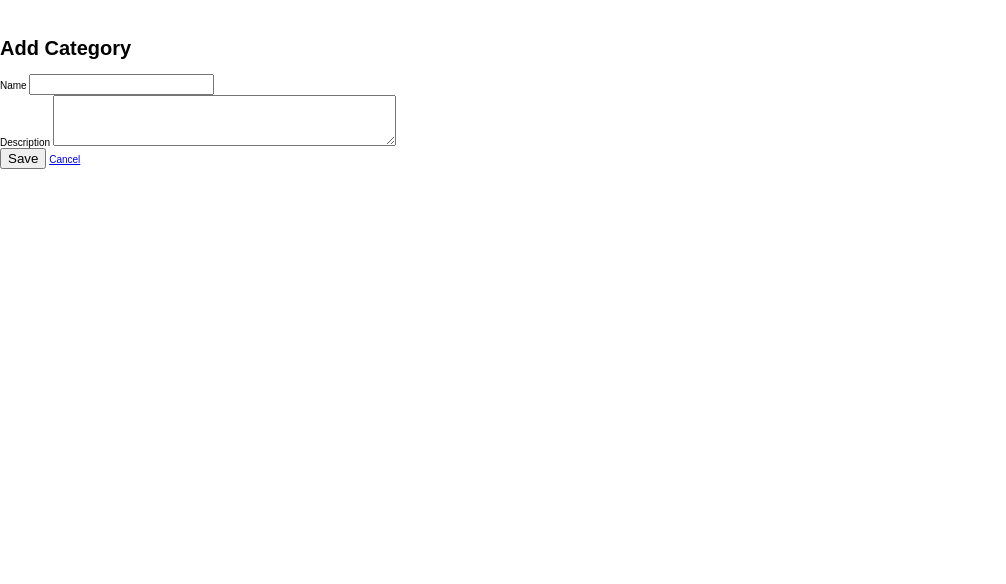
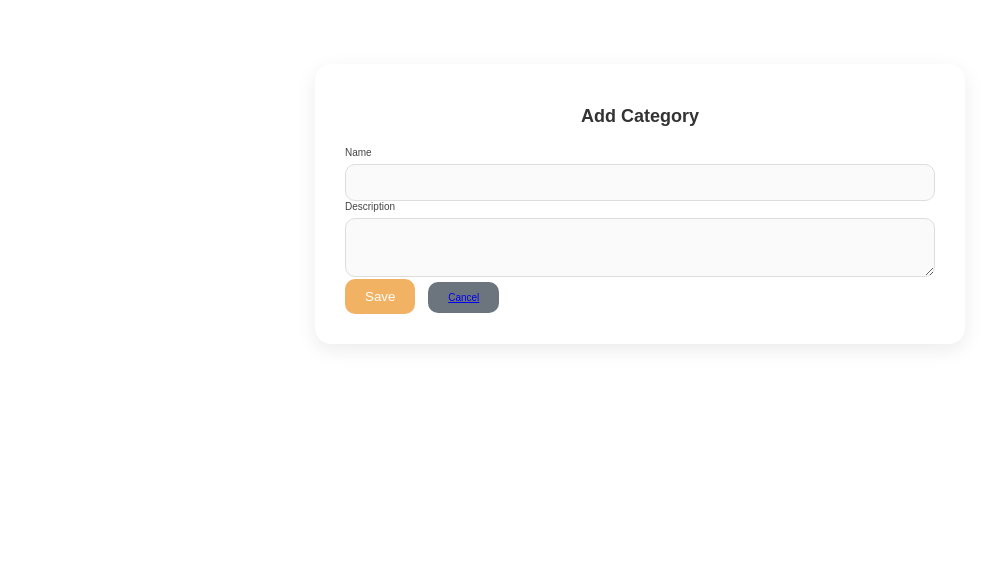
Before and after one commit to MarcoPhilip/sam-arize, a Django app: page /categories/add/ in a window 1280 px wide. Shown: the part 92-676 px from the top of the page, without its empty margins (0-1006 px from the left). Run offline with Django 5.2, Linux system fonts and the light colour scheme; the visitor is signed in with stand-in values (Sample User, id 1).

Commit message:
#18 styling for category form has been added

```diff
--- /dev/null
+++ b/main_app/static/css/category/category.css
@@ -0,0 +1,80 @@
+/* General container styling */
+.container {
+    max-width: 650px;
+    margin: 40px auto;
+    background: #ffffff;
+    padding: 30px;
+    border-radius: 16px;
+    box-shadow: 0 6px 20px rgba(0, 0, 0, 0.08);
+  }
+
+  /* Heading */
+  .container h1 {
+    font-size: 1.8rem;
+    font-weight: 600;
+    margin-bottom: 20px;
+    color: #333;
+    text-align: center;
+  }
+
+  /* Form labels */
+  .container label {
+    font-weight: 500;
+    margin-bottom: 6px;
+    display: block;
+    color: #444;
+  }
+
+  /* Form inputs */
+  .container input[type="text"],
+  .container textarea,
+  .container select {
+    width: 100%;
+    padding: 12px 14px;
+    font-size: 1rem;
+    border: 1px solid #ddd;
+    border-radius: 10px;
+    transition: border-color 0.3s ease, box-shadow 0.3s ease;
+    outline: none;
+    background-color: #fafafa;
+  }
+
+  .container input:focus,
+  .container textarea:focus,
+  .container select:focus {
+    border-color: #f2b263; /* brand orange */
+    box-shadow: 0 0 6px rgba(242, 178, 99, 0.5);
+    background-color: #fff;
+  }
+
+  /* Buttons */
+  .container .btn {
+    padding: 10px 20px;
+    border-radius: 10px;
+    font-weight: 500;
+    transition: all 0.2s ease-in-out;
+  }
+
+  .container .btn-success {
+    background-color: #f2b263;
+    border: none;
+    color: #fff;
+  }
+
+  .container .btn-success:hover {
+    background-color: #e09a42;
+  }
+
+  .container .btn-secondary {
+    background-color: #6c757d;
+    border: none;
+  }
+
+  .container .btn-secondary:hover {
+    background-color: #5a6268;
+  }
+
+  /* Space between buttons */
+  .container .btn + .btn {
+    margin-left: 10px;
+  }
--- a/main_app/templates/category/category_form.html
+++ b/main_app/templates/category/category_form.html
@@ -1,5 +1,9 @@
 {% extends "base.html" %}
+{% load static %}
 {% block title %}{{ title }} · SAM-ARIZE{% endblock %}
+{% block head %}
+<link rel="stylesheet" href="{% static 'css/category/category.css' %}" />
+{% endblock %}
 {% block content %}
 <div class="container">
   <h1>{{ title }}</h1>
```
